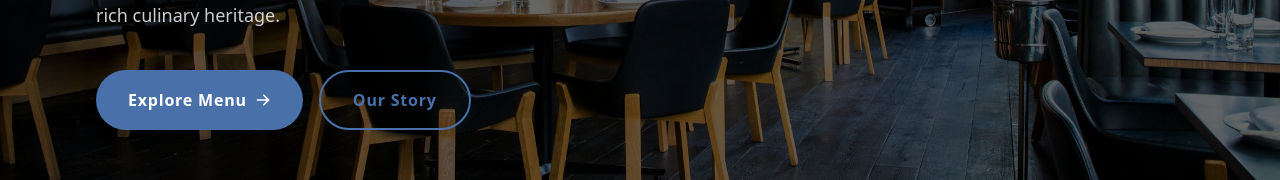
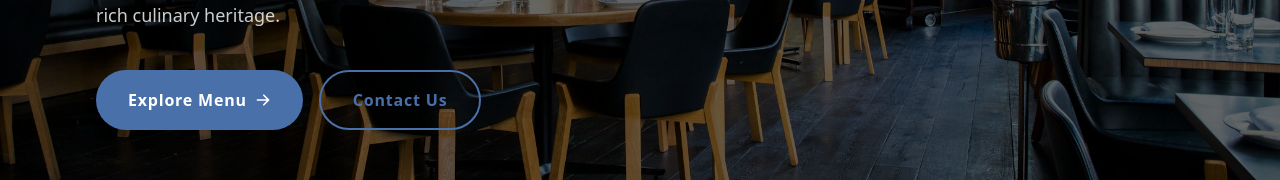
Before and after one commit to MasadRayan/Tools_Assignment-3, a React (Vite) app: page / in a window 1280 px wide. Shown: the part 599-779 px from the top of the page. Built offline with nearby package versions, Linux system fonts and the light colour scheme; no server answers.

Commit message:
Favicon edited

```diff
--- a/index.html
+++ b/index.html
@@ -2,7 +2,7 @@
 <html lang="en" data-theme="light">
   <head>
     <meta charset="UTF-8" />
-    <link rel="icon" type="image/svg+xml" href="/vite.svg" />
+    <link rel="shortcut icon" href="./public/food/noimage.jpg" type="image/x-icon">
     <meta name="viewport" content="width=device-width, initial-scale=1.0" />
     <title>tools-assignment-3</title>
   </head>
--- a/src/Pages/Dishes/DishDetails.jsx
+++ b/src/Pages/Dishes/DishDetails.jsx
@@ -15,6 +15,10 @@ const DishDetails = () => {
     const { id } = useParams();
     const [meal, setMeal] = useState(null);
     const [loading, setLoading] = useState(true);
+
+    useEffect(() => {
+        document.title = "Dish Details";
+    }, [])
 
     useEffect(() => {
         const fetchMealDetails = async () => {
--- a/src/Pages/Home/components/Hero.jsx
+++ b/src/Pages/Home/components/Hero.jsx
@@ -62,12 +62,12 @@ const Hero = () => {
             <HiArrowRight className="transition-transform group-hover:translate-x-1" />
           </Link>
 
-          <a
-            href="#about"
+          <Link
+            to={'/contact'}
             className="inline-flex items-center gap-2 px-8 py-4 rounded-full border-2 border-[#4A70A9] text-[#4A70A9] font-semibold tracking-wider hover:bg-[#4A70A9] hover:text-white transition-all"
           >
-            Our Story
-          </a>
+            Contact Us
+          </Link>
         </motion.div>
       </div>
     </section>
```
